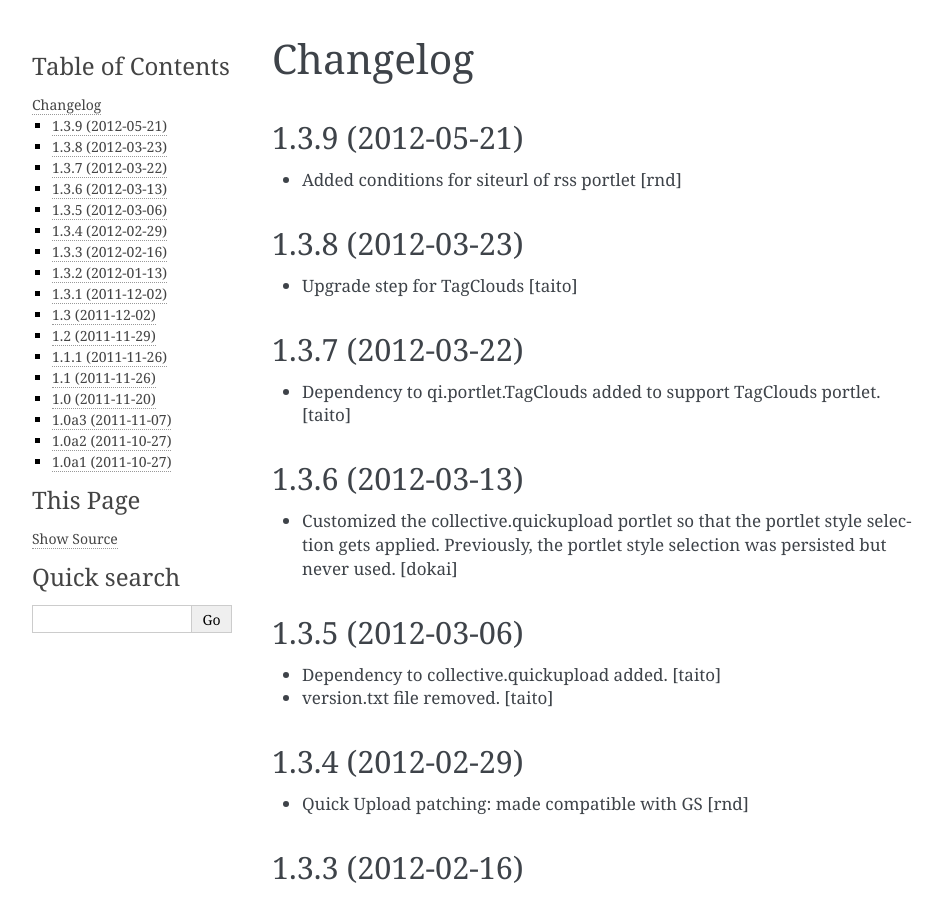
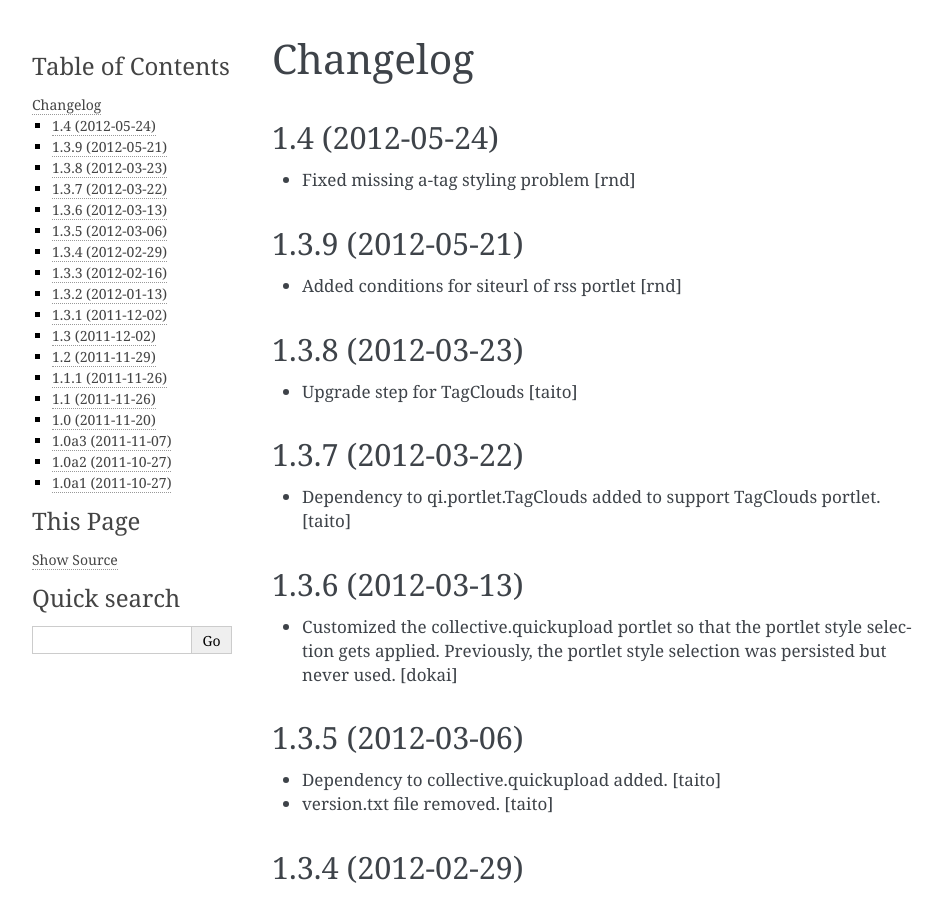
Before and after one commit to hexagonit/hexagonit.portletstyle, a Sphinx documentation site: the page built from hexagonit/portletstyle/docs/HISTORY.rst, in a window 1280 px wide and 900 px high. Shown: the whole window, without its empty margins (148-1091 px from the left). Built offline with Sphinx 7.4.7, drawn with Linux system fonts in a browser that asks for light colours.

Commit message:
Release 1.4

```diff
--- a/hexagonit/portletstyle/docs/HISTORY.rst
+++ b/hexagonit/portletstyle/docs/HISTORY.rst
@@ -1,5 +1,10 @@
 Changelog
 =========
+
+1.4  (2012-05-24)
+-------------------
+
+- Fixed missing a-tag styling problem [rnd]
 
 1.3.9  (2012-05-21)
 -------------------
--- a/hexagonit/portletstyle/docs/conf.py
+++ b/hexagonit/portletstyle/docs/conf.py
@@ -41,9 +41,9 @@ copyright = u'2011, Hexagon IT'
 # |version| and |release|, also used in various other places throughout the
 # built documents.
 # The short X.Y version.
-version = '1.3'
+version = '1.4'
 # The full version, including alpha/beta/rc tags.
-release = '1.3.7'
+release = '1.4'
 
 # The language for content autogenerated by Sphinx. Refer to documentation
 # for a list of supported languages.
--- a/setup.py
+++ b/setup.py
@@ -19,7 +19,7 @@ long_description = (
 
 setup(
     name='hexagonit.portletstyle',
-    version='1.3.9',
+    version='1.4',
     description="Assign a CSS style to a portlet",
     long_description=long_description,
     # Get more strings from
```
